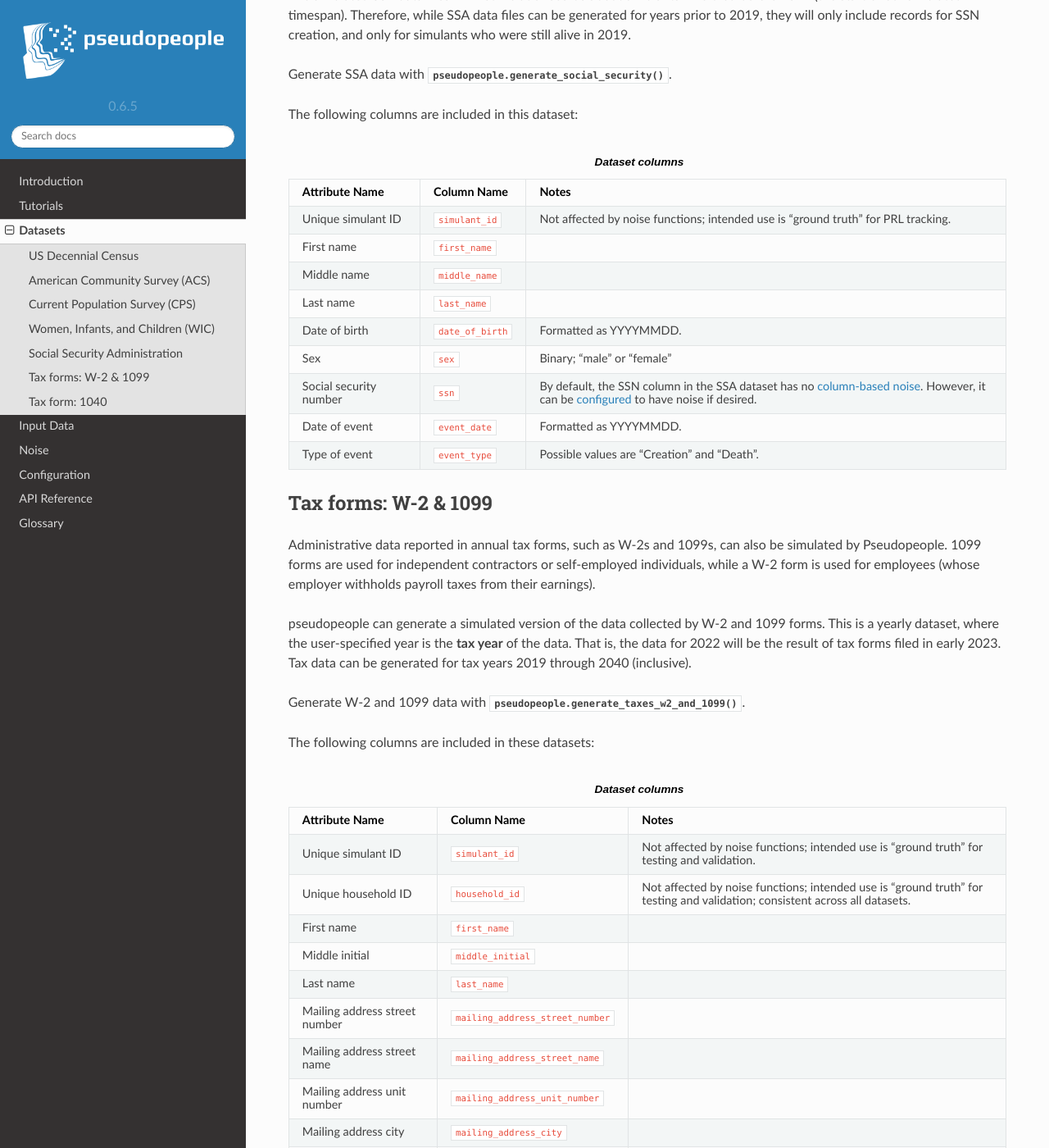
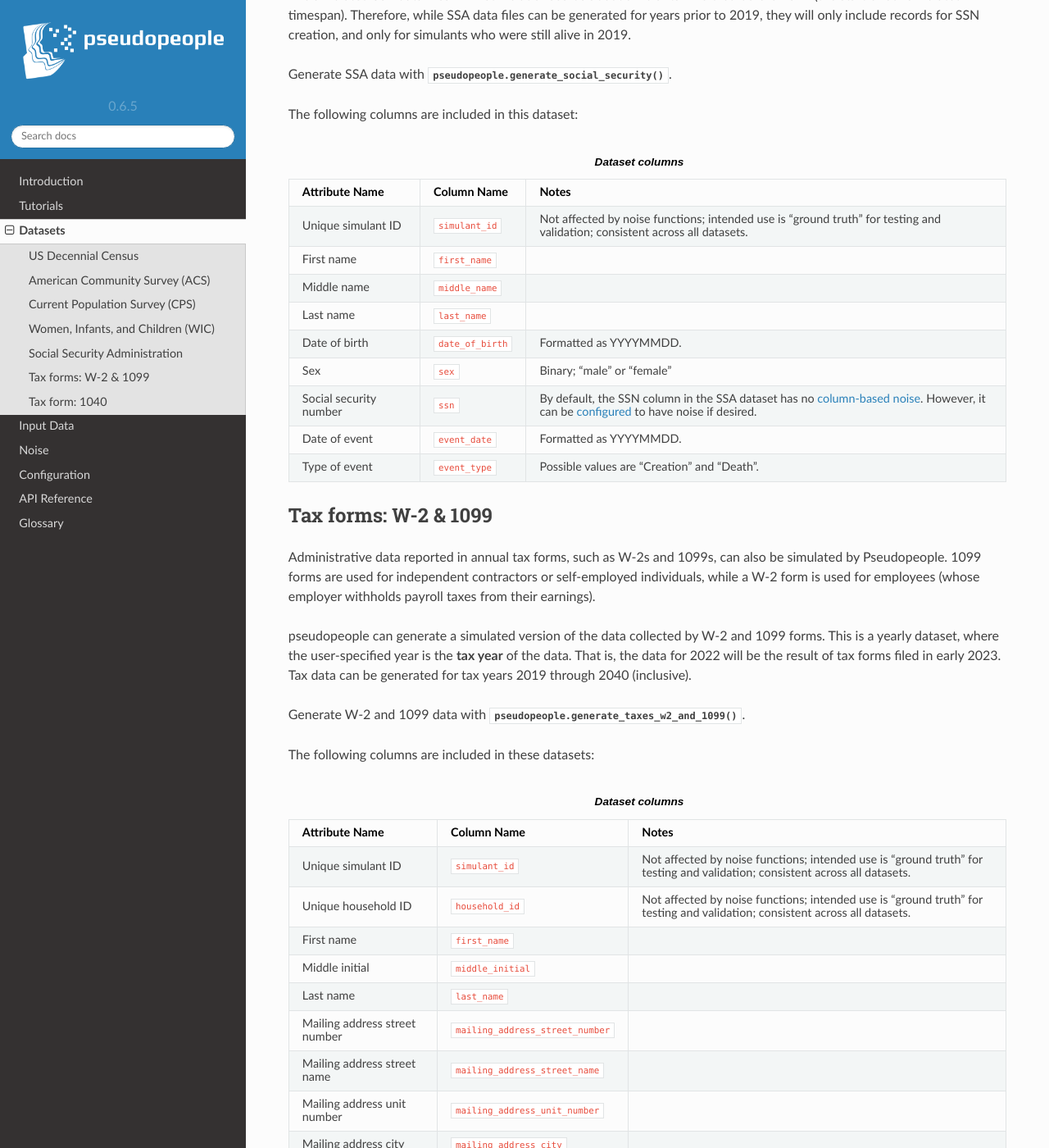
Before and after one commit to ihmeuw/pseudopeople, a Sphinx documentation site: the page built from docs/source/datasets/index.rst, in a window 1280 px wide and 1400 px high, scrolled down 5935 px. Shown: the whole window at 82% size. Built offline with Sphinx 7.4.7 and the Read the Docs theme 2.0.0, drawn with Linux system fonts in a browser that asks for light colours; some of the changed text lies outside the part shown.

Commit message:
Add comment re: consistent across all datasets

```diff
--- a/docs/source/datasets/index.rst
+++ b/docs/source/datasets/index.rst
@@ -46,7 +46,8 @@
      - Notes
    * - Unique simulant ID
      - :code:`simulant_id`
-     - Not affected by noise functions; intended use is "ground truth" for testing and validation.
+     - Not affected by noise functions; intended use is "ground truth" for testing and validation; consistent across all
+       datasets.
    * - Unique household ID
      - :code:`household_id`
      - Not affected by noise functions; intended use is "ground truth" for testing and validation; consistent across all
@@ -136,7 +137,8 @@
      - Notes
    * - Unique simulant ID
      - :code:`simulant_id`
-     - Not affected by noise functions; intended use is "ground truth" for testing and validation.
+     - Not affected by noise functions; intended use is "ground truth" for testing and validation; consistent across all
+       datasets.
    * - Unique household ID
      - :code:`household_id`
      - Not affected by noise functions; intended use is "ground truth" for testing and validation; consistent across all
@@ -223,7 +225,8 @@
      - Notes
    * - Unique simulant ID
      - :code:`simulant_id`
-     - Not affected by noise functions; intended use is "ground truth" for testing and validation.
+     - Not affected by noise functions; intended use is "ground truth" for testing and validation; consistent across all
+       datasets.
    * - Unique household ID
      - :code:`household_id`
      - Not affected by noise functions; intended use is "ground truth" for testing and validation; consistent across all
@@ -294,7 +297,8 @@
      - Notes
    * - Unique simulant ID
      - :code:`simulant_id`
-     - Not affected by noise functions; intended use is "ground truth" for testing and validation.
+     - Not affected by noise functions; intended use is "ground truth" for testing and validation; consistent across all
+       datasets.
    * - Unique household ID
      - :code:`household_id`
      - Not affected by noise functions; intended use is "ground truth" for testing and validation; consistent across all
@@ -371,7 +375,8 @@
      - Notes
    * - Unique simulant ID
      - :code:`simulant_id`
-     - Not affected by noise functions; intended use is "ground truth" for PRL tracking.
+     - Not affected by noise functions; intended use is "ground truth" for testing and validation; consistent across all
+       datasets.
    * - First name
      - :code:`first_name`
      -
@@ -421,7 +426,8 @@
      - Notes
    * - Unique simulant ID
      - :code:`simulant_id`
-     - Not affected by noise functions; intended use is "ground truth" for testing and validation.
+     - Not affected by noise functions; intended use is "ground truth" for testing and validation; consistent across all
+       datasets.
    * - Unique household ID
      - :code:`household_id`
      - Not affected by noise functions; intended use is "ground truth" for testing and validation; consistent across all
@@ -509,7 +515,8 @@
      - Notes
    * - Unique simulant ID
      - :code:`simulant_id`
-     - Not affected by noise functions; intended use is "ground truth" for testing and validation.
+     - Not affected by noise functions; intended use is "ground truth" for testing and validation; consistent across all
+       datasets.
    * - Unique household ID
      - :code:`household_id`
      - Not affected by noise functions; intended use is "ground truth" for testing and validation; consistent across all
```
